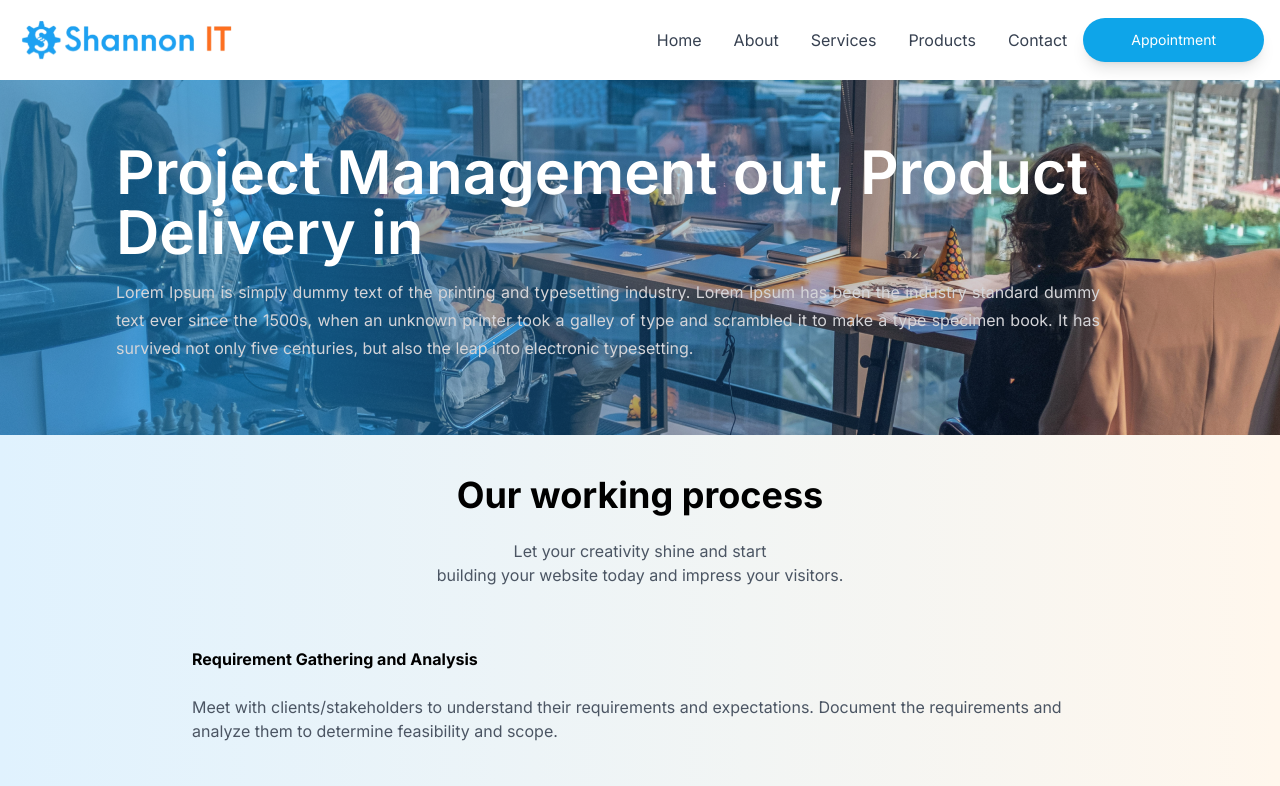
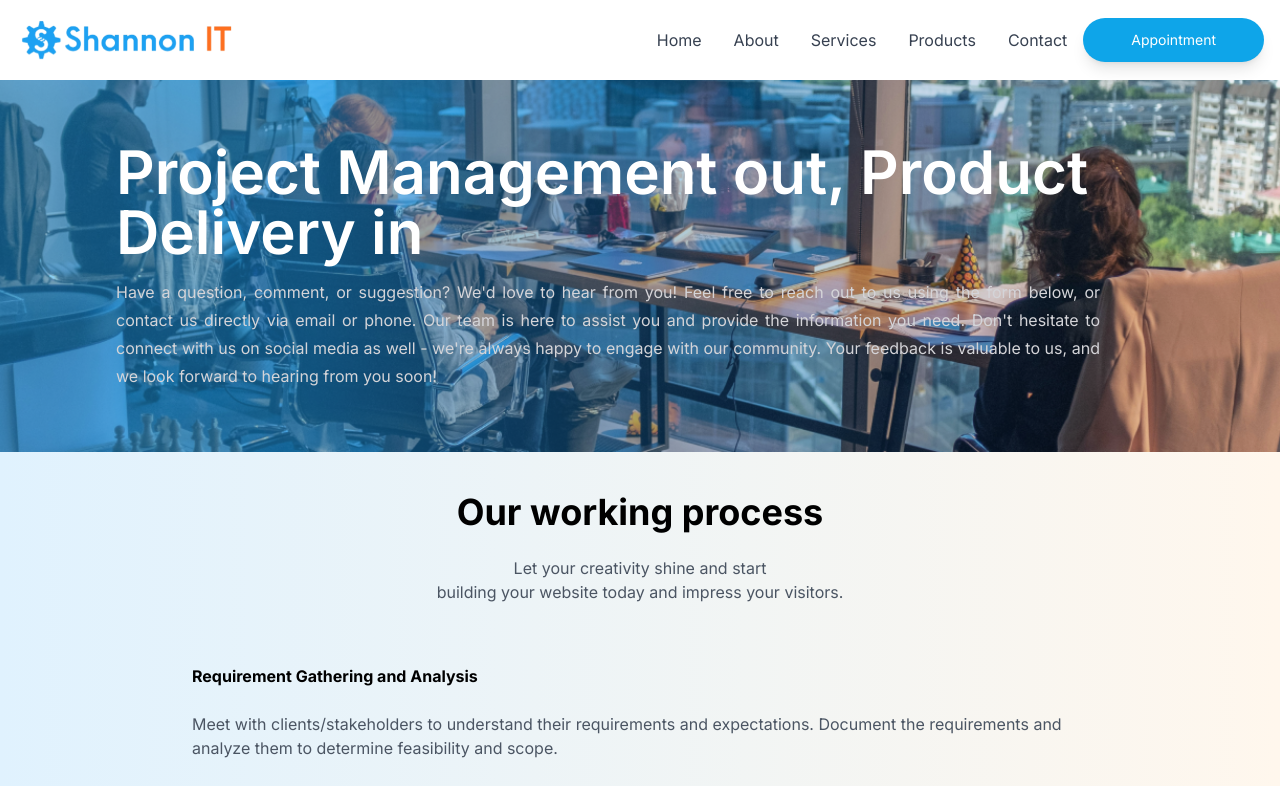
Before and after one commit to back4page/shannon, a Next.js app: page /how-we-work in a window 1280 px wide. Shown: the top 786 px of the page. Built offline with nearby package versions, Linux system fonts and the light colour scheme.

Commit message:
change contact section content

```diff
--- a/src/app/how-we-work/page.jsx
+++ b/src/app/how-we-work/page.jsx
@@ -16,11 +16,13 @@ const page = () => {
           Delivery in
         </div>
         <p className="relative mt-4 mb-3.5 ml-9 text-base leading-7 text-justify text-zinc-300 w-[984px] max-md:max-w-full">
-          Lorem Ipsum is simply dummy text of the printing and typesetting
-          industry. Lorem Ipsum has been the industry standard dummy text ever
-          since the 1500s, when an unknown printer took a galley of type and
-          scrambled it to make a type specimen book. It has survived not only
-          five centuries, but also the leap into electronic typesetting.
+          Have a question, comment, or suggestion? We'd love to hear from you!
+          Feel free to reach out to us using the form below, or contact us
+          directly via email or phone. Our team is here to assist you and
+          provide the information you need. Don't hesitate to connect with us on
+          social media as well - we're always happy to engage with our
+          community. Your feedback is valuable to us, and we look forward to
+          hearing from you soon!
         </p>
       </section>
       <div className="bg-gradient-to-r from-sky-100 to-orange-50">
```
